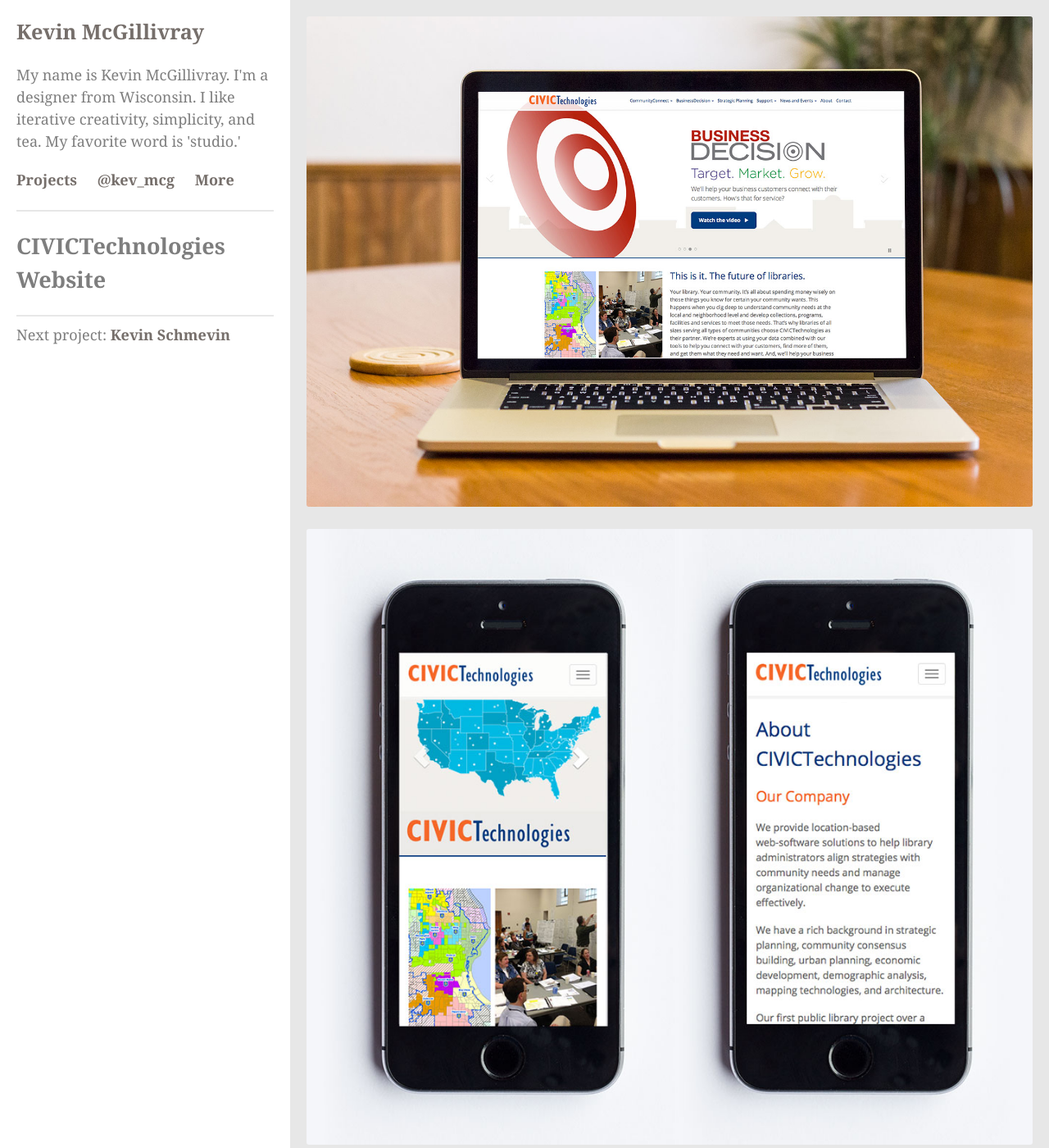
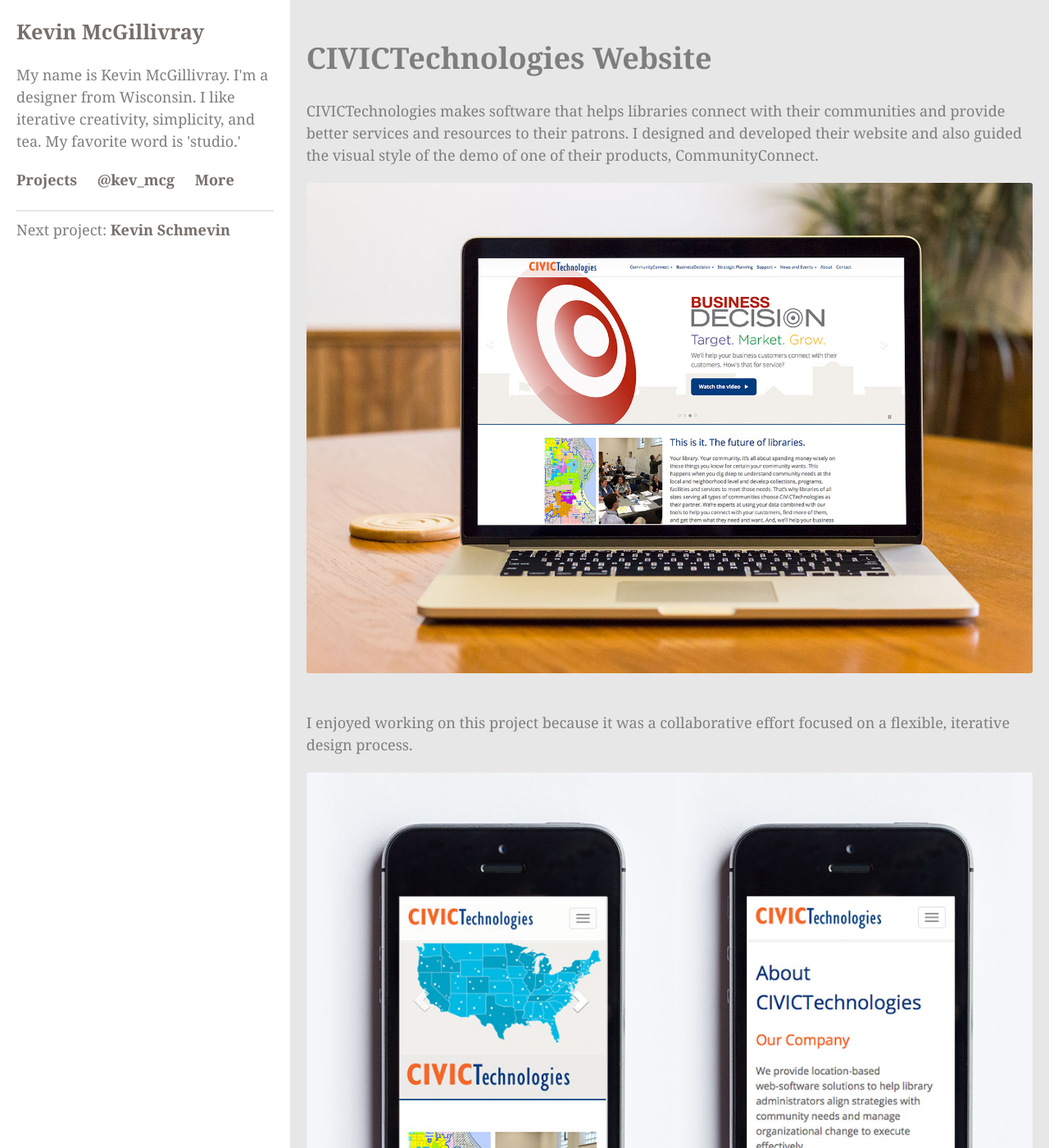
Before and after one commit to kmcgillivray/kmcgillivray.github.io, a Jekyll site: the page built from _posts/2014-06-14-civictechnologies-website.md, in a window 1280 px wide and 1400 px high. Shown: the whole window at 82% size. Built offline with Jekyll 4.4.1, drawn with Linux system fonts in a browser that asks for light colours; some of the changed text lies outside the part shown.

Commit message:
Experiment with project content.

```diff
--- a/_includes/header.html
+++ b/_includes/header.html
@@ -3,7 +3,7 @@
 	<head>
 		<meta charset="UTF-8">
 		<meta name="viewport" content="width=device-width">
-		<title>{{ site.title }}</title>
+		<title>{{ site.title }} {% if page.title %}|{% endif %} {{ page.title}}</title>
 
 		<link rel="stylesheet" href="/css/normalize.css">
 		<link rel="stylesheet" href="/css/main.css">
--- a/_includes/sidebar.html
+++ b/_includes/sidebar.html
@@ -15,8 +15,6 @@
 				<ul>
 			</nav>
       <hr>
-			<h2>{{ page.title }}</h2>
-      <hr>
 			{% if page.next.url %}
 			  <p>Previous project: <a href="{{page.next.url}}">{{page.next.title}}</a></p>
 			{% endif %}
--- a/_posts/2014-06-14-civictechnologies-website.md
+++ b/_posts/2014-06-14-civictechnologies-website.md
@@ -2,8 +2,19 @@
 layout: default
 title: CIVICTechnologies Website
 image: civictechnologies-thumbnail.jpg
+address: civictechnologies.com
 ---
 
+#CIVICTechnologies Website
+
+CIVICTechnologies makes software that helps libraries connect with their communities and provide better services and resources to their patrons. I designed and developed their website and also guided the visual style of the demo of one of their products, CommunityConnect.
+
 ![CIVICTechnologies Website](/img/civictechnologies-website.jpg)
+
+I enjoyed working on this project because it was a collaborative effort focused on a flexible, iterative design process.
+
 ![CIVICTechnologies Website](/img/civictechnologies-website-2.jpg)
+
+Working on the online demo for CommunityConnect was a great learning experience for me because it gave me a taste of product design.
+
 ![CIVICTechnologies Website](/img/civictechnologies-website-3.jpg)
```
Also changed, not shown: _posts/2014-06-09-drawings-and-paintings.md (+3 -0 lines), img/cherry.jpg (added), img/koi.jpg (added).
